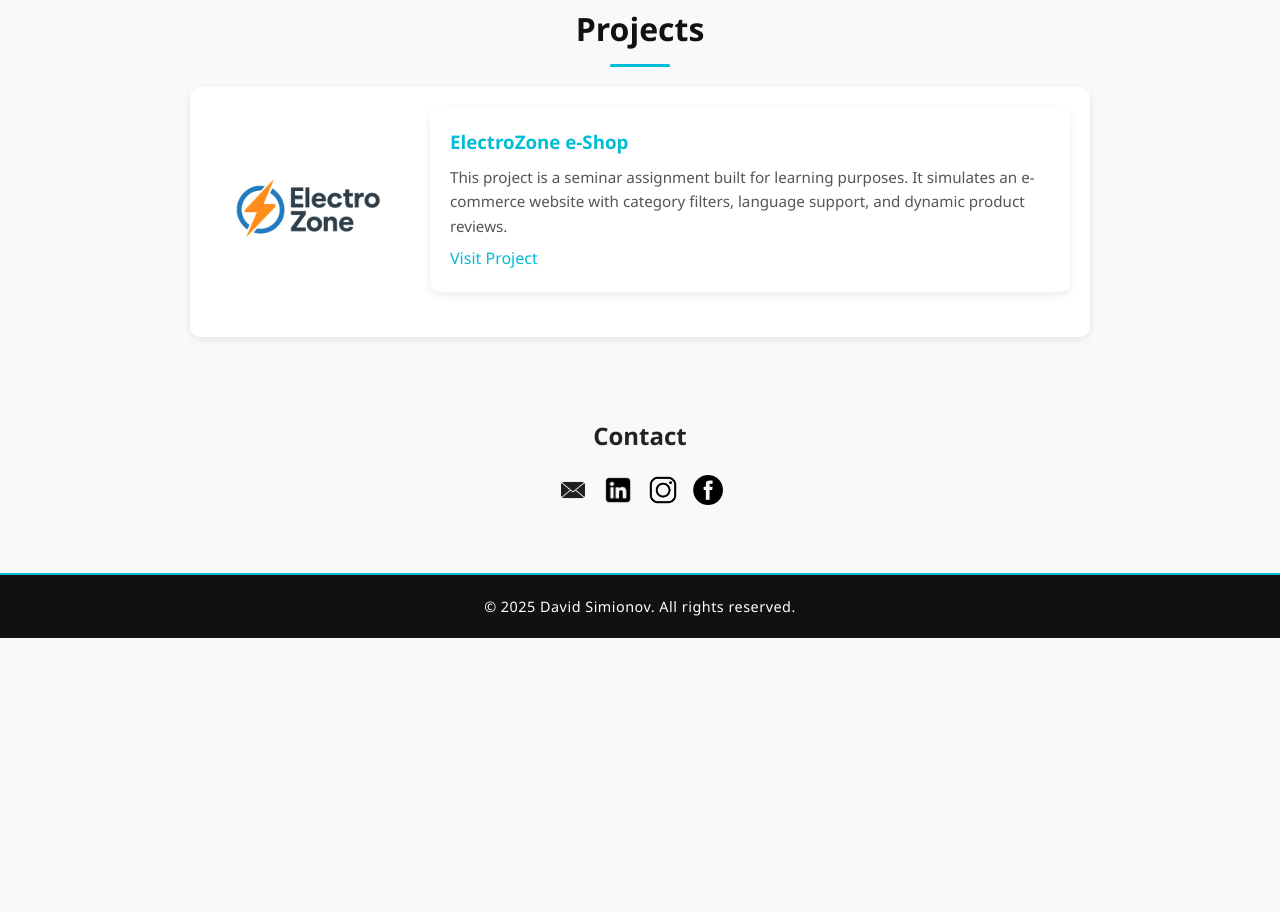
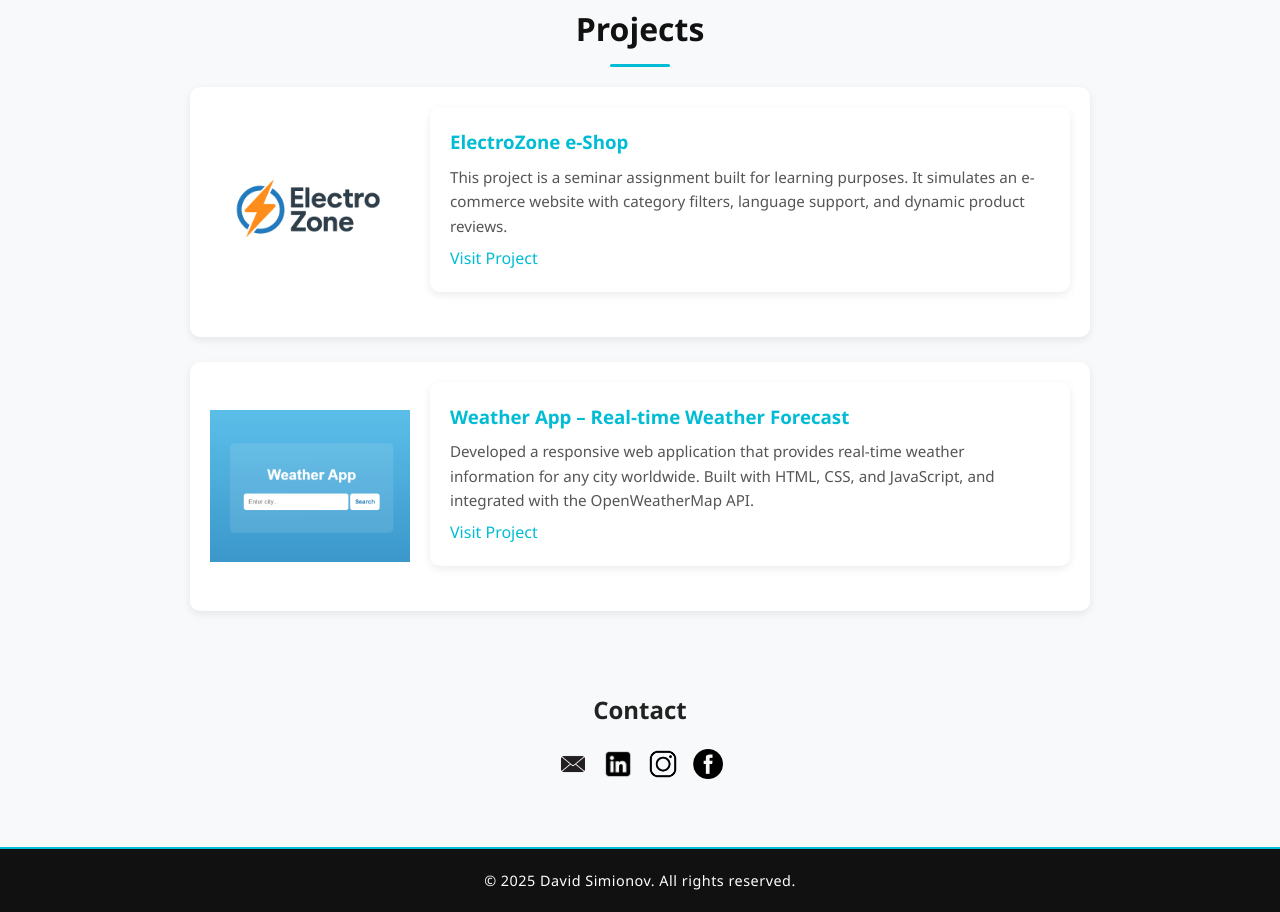
Before and after one commit to David-Simionov/Personal-WebSite, a plain HTML site: page index.html in a window 1280 px wide. Shown: the part 1810-2722 px from the top of the page. Before the commit the page ends 2448 px from the top, so only its background shows below. Drawn offline with Linux system fonts and the light colour scheme.

Commit message:
Add files via upload

```diff
--- a/index.html
+++ b/index.html
@@ -88,6 +88,15 @@
       <a href="https://david-simionov.github.io/ElectroZone/" target="_blank">Visit Project</a>
     </div>
   </div>
+  <!-- Project 2 -->
+  <div class="project-item">
+    <img src="images/Screenshot%202025-10-16%20215634.png" alt="WeatherApp Logo" class="project-logo">
+    <div class="project-text">
+      <h3>Weather App – Real-time Weather Forecast</h3>
+      <p class="project-desc">Developed a responsive web application that provides real-time weather information for any city worldwide. Built with HTML, CSS, and JavaScript, and integrated with the OpenWeatherMap API.</p>
+      <a href="https://weather-app-daki.netlify.app/" target="_blank">Visit Project</a>
+    </div>
+  </div>
 </section>
 
 <!-- Contact Section -->
```
Also changed, not shown: images/Screenshot 2025-10-16 215634.png (added).
